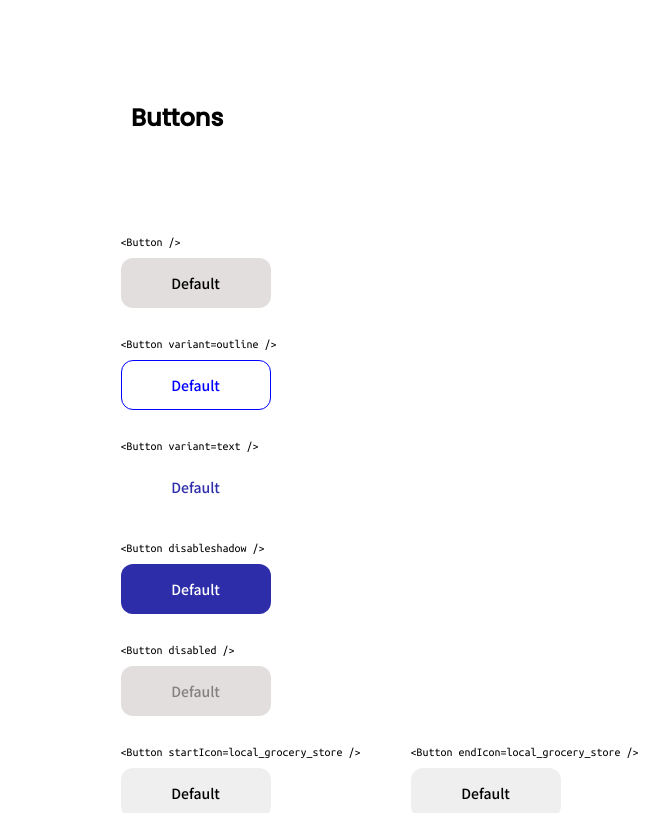
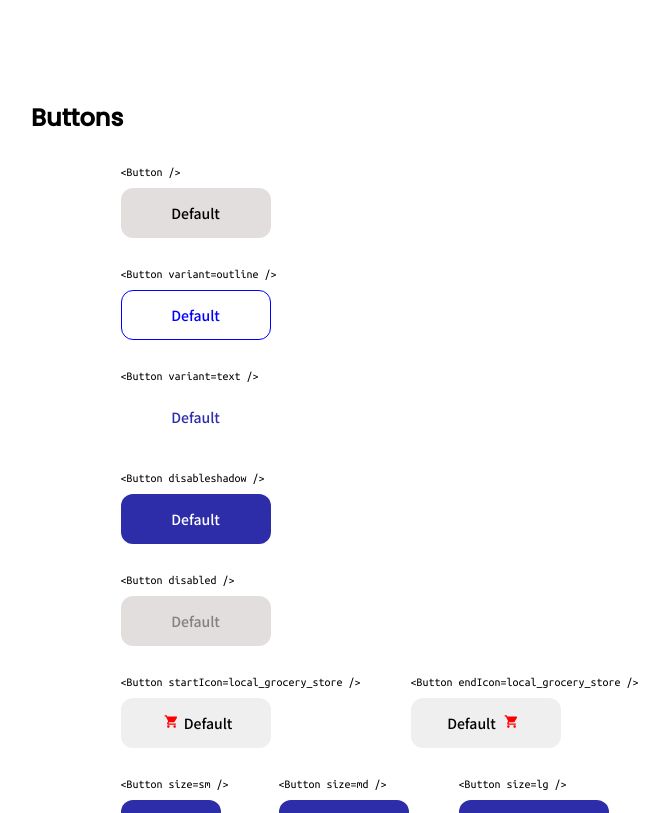
Before and after one commit to venky-cs/button-component, a React (Create React App) app: page / in a window 1280 px wide. Shown: the top 813 px of the page, without its empty margins (161-830 px from the left). Built offline with nearby package versions, Linux system fonts and the light colour scheme.

Commit message:
'add-material-ui-icon'

```diff
--- a/package.json
+++ b/package.json
@@ -3,6 +3,8 @@
   "version": "0.1.0",
   "private": true,
   "dependencies": {
+    "@material-ui/core": "^4.11.2",
+    "@material-ui/icons": "^4.11.2",
     "@testing-library/jest-dom": "^4.2.4",
     "@testing-library/react": "^9.5.0",
     "@testing-library/user-event": "^7.2.1",
--- a/src/App.css
+++ b/src/App.css
@@ -10,3 +10,10 @@
   width: 70%;
   margin: 0 auto;
 }
+
+#m-icon{
+  color: red;
+  font-size: 15px;
+  margin: 0 5px;
+
+}
--- a/src/App.js
+++ b/src/App.js
@@ -2,9 +2,10 @@ import React from 'react';
 import './App.css'
 import styled from 'styled-components'
 import Button from './Button';
+import LocalGroceryStoreIcon from '@material-ui/icons/LocalGroceryStore';
 
 const Heading=styled.h3`
-margin:100px;
+margin:100px 0 30px 0;
 width:93px;
 height:36px;
 font-family: 'Poppins', sans-serif;
@@ -66,11 +67,11 @@ function App() {
         <Flex>
           <RightSpace>
             <Title>{'<Button startIcon=local_grocery_store />'}</Title>
-            <Button icon="start">Default</Button>
+            <Button icon="start"><LocalGroceryStoreIcon id="m-icon" />Default</Button>
           </RightSpace>
           <RightSpace>
             <Title>{'<Button endIcon=local_grocery_store />'}</Title>
-            <Button icon="end">Default</Button>
+            <Button icon="end">Default <LocalGroceryStoreIcon id="m-icon" /></Button>
           </RightSpace>
         </Flex>
       </Row>
--- a/src/Button.js
+++ b/src/Button.js
@@ -100,6 +100,17 @@ ${props => {
     }
     return null;
 }}
+
+${props => {
+    if (props.icon === 'start'){
+        return `
+        &:hover{
+            display:flex;
+            flex-direction:row-reverse;
+            align-items:center;
+        }`
+    }
+}}
 `;
 
 
```
Also changed, not shown: 1 other file (tests, documents, lock files or other folders).
